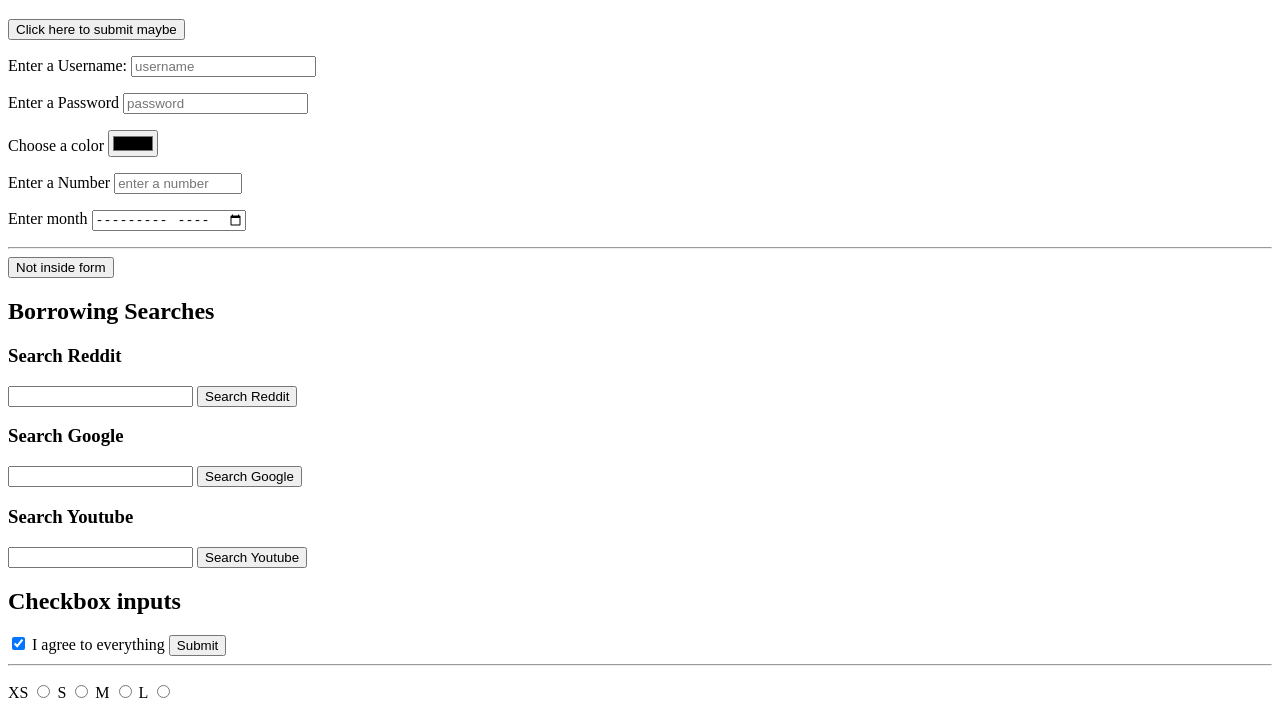
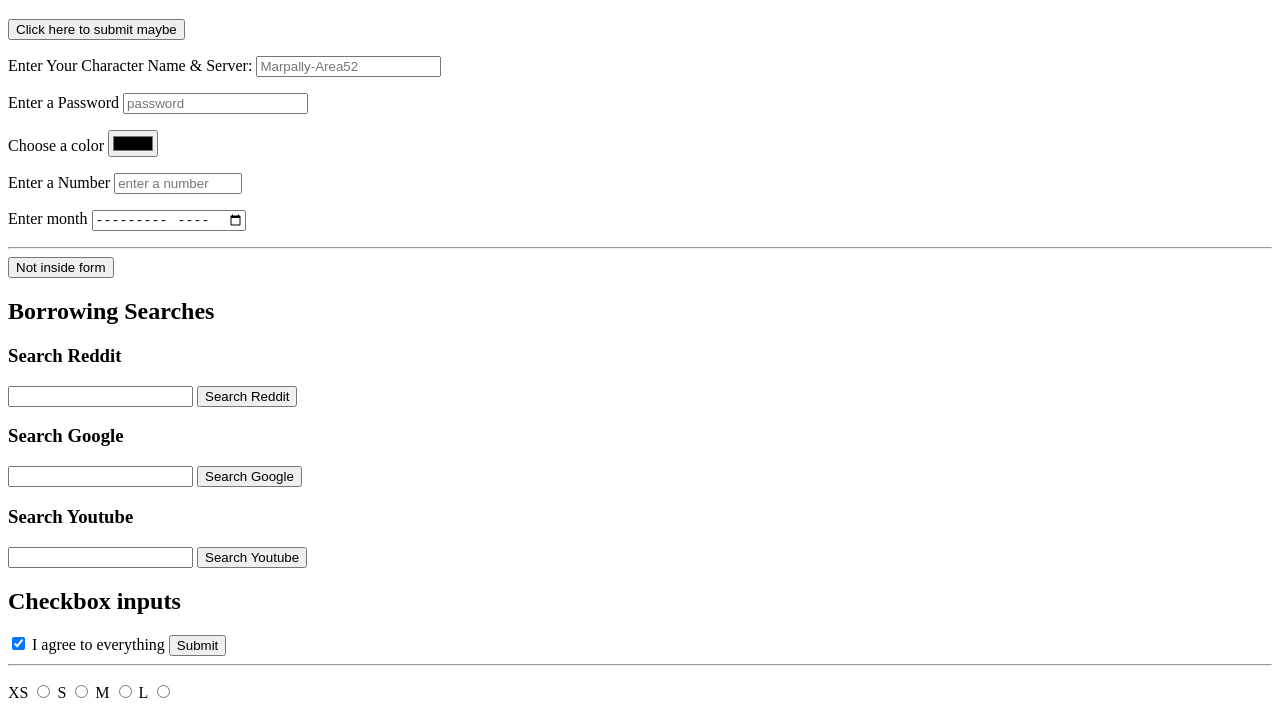
Before and after one commit to gandolfoni/martyvb.com-webdev-practice, a plain HTML site: page forms.html in a window 1280 px wide. Shown: the part 61-776 px from the top of the page. Drawn offline with Linux system fonts and the light colour scheme.

Commit message:
changes?
changes?

```diff
--- a/forms.html
+++ b/forms.html
@@ -1,6 +1,5 @@
 <!DOCTYPE html>
 <html lang="en">
-
   <head>
     <meta charset="UTF-8" />
     <meta http-equiv="X-UA-Compatible" content="IE=edge" />
@@ -13,12 +12,22 @@
     <form action="/tacos">
       <button>Click here to submit maybe</button>
       <p>
-            <label for="username">Enter a Username:</label>
-            <input id="username" type="text" placeholder="username" name="username" />
+        <label for="charactername">Enter Your Character Name & Server:</label>
+        <input
+          id="charactername"
+          type="text"
+          placeholder="Marpally-Area52"
+          name="charactername"
+        />
       </p>
       <p>
         <label for="password">Enter a Password</label>
-            <input type="password" placeholder="password" id="password" name="password" />
+        <input
+          type="password"
+          placeholder="password"
+          id="password"
+          name="password"
+        />
       </p>
       <p>
         <label for="color">Choose a color</label>
@@ -26,7 +35,14 @@
       </p>
       <p>
         <label for="number">Enter a Number</label>
-            <input id="number" type="number" placeholder="enter a number" name="num" min="1" max="10000000000" />
+        <input
+          id="number"
+          type="number"
+          placeholder="enter a number"
+          name="num"
+          min="1"
+          max="10000000000"
+        />
       </p>
       <p>
         <label for="month">Enter month</label>
@@ -99,17 +115,29 @@
 
       <p>
         <label for="Keystone">Keystone Difficulty:</label>
-            <input type="range" id="Keystone" min="1" max="25" value="14" name="Key_level" />
+        <input
+          type="range"
+          id="Keystone"
+          min="1"
+          max="25"
+          value="14"
+          name="Key_level"
+        />
       </p>
 
       <p>
         <label for="Questions?">Any Questions?</label>
         <br />
-            <textarea id="Questions?" rows="10" name="Questions?" placeholder="Start typing here..." cols="40"></textarea>
+        <textarea
+          id="Questions?"
+          rows="10"
+          name="Questions?"
+          placeholder="Start typing here..."
+          cols="40"
+        ></textarea>
       </p>
 
       <button>Submit</button>
     </form>
   </body>
-
 </html>
```
Also changed, not shown: labels.html (deleted, +0 -16 lines). Lines whose indentation alone changed are shown as unchanged.
